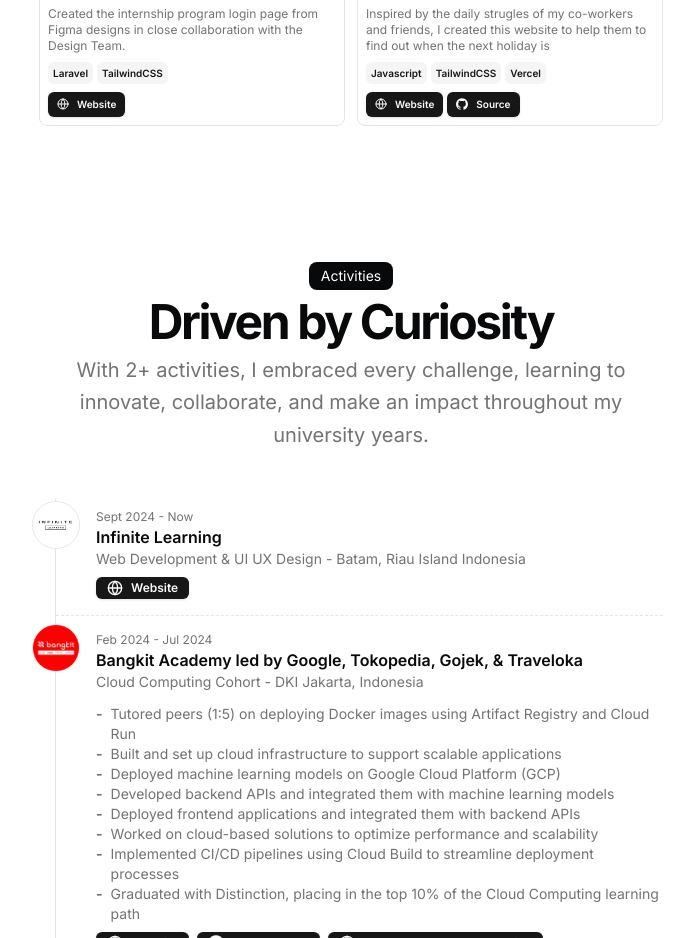
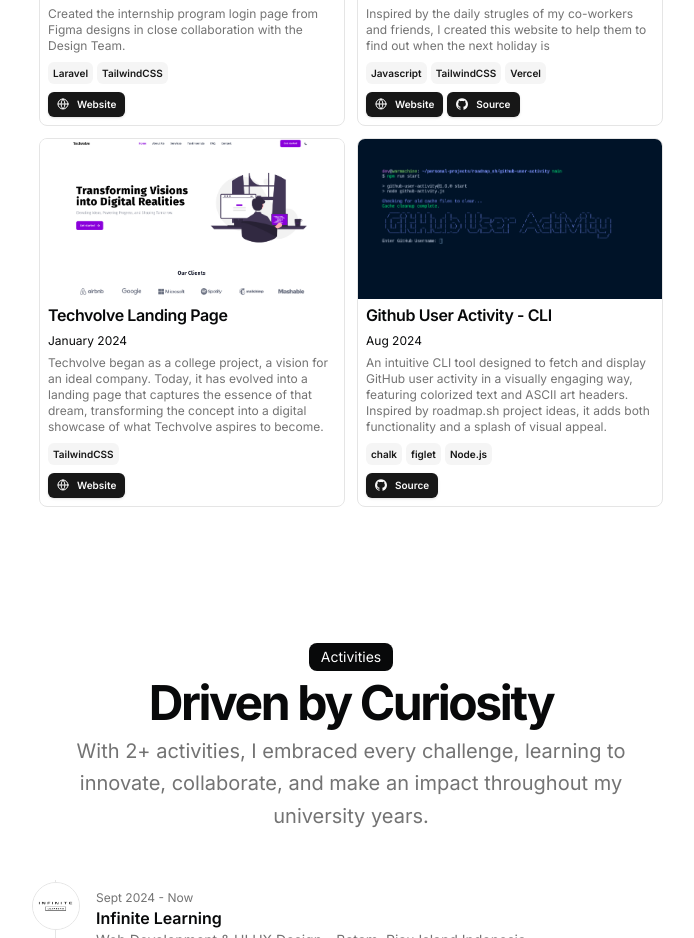
Before and after one commit to chrystalio/portfolio-ui, a Next.js app: page / in a window 1280 px wide. Shown: the part 1720-2658 px from the top of the page, without its empty margins (289-983 px from the left). Built offline with nearby package versions, Linux system fonts and the light colour scheme.

Commit message:
Add Techvolve and Github Activity CLI

```diff
--- a/src/data/resume.tsx
+++ b/src/data/resume.tsx
@@ -165,6 +165,48 @@
       image: "/projects/kapanLibur.png",
       video: "",
     },
+    {
+      title: "Techvolve Landing Page",
+      href: "https://techvolve.kriscode.cloud/",
+      dates: "January 2024",
+      active: true,
+      description:
+        "Techvolve began as a college project, a vision for an ideal company. Today, it has evolved into a landing page that captures the essence of that dream, transforming the concept into a digital showcase of what Techvolve aspires to become.",
+      technologies: [
+        "TailwindCSS",
+      ],
+      links: [
+        {
+          type: "Website",
+          href: "https://techvolve.kriscode.cloud/",
+          icon: <Icons.globe className="size-3" />,
+        },
+      ],
+      image: "/projects/techvolve.png",
+      video: "",
+    },
+    {
+      title: "Github User Activity - CLI",
+      href: "https://github.com/chrystalio/github-user-activity",
+      dates: "Aug 2024",
+      active: true,
+      description:
+        "An intuitive CLI tool designed to fetch and display GitHub user activity in a visually engaging way, featuring colorized text and ASCII art headers. Inspired by roadmap.sh project ideas, it adds both functionality and a splash of visual appeal.",
+      technologies: [
+        "chalk",
+        "figlet",
+        "Node.js",
+      ],
+      links: [
+        {
+          type: "Source",
+          href: "https://github.com/chrystalio/github-user-activity",
+          icon: <Icons.github className="size-3" />,
+        },
+      ],
+      image: "/projects/github-cli.png",
+      video: "",
+    },
   ],
   activities: [
     {
```
